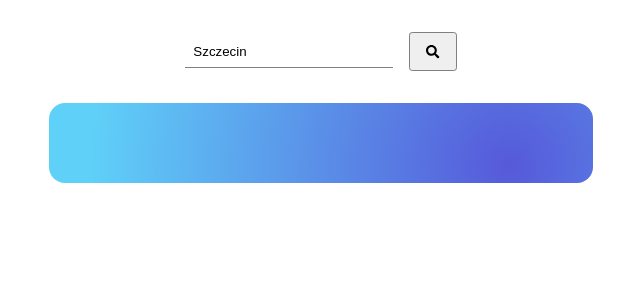
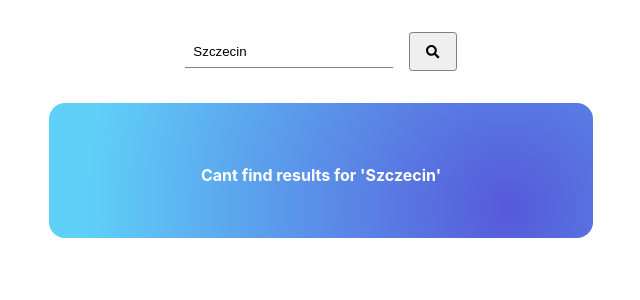
Before and after one commit to b-jakubowski/weather-dashboard, a React (Create React App) app: page / in a window 1280 px wide. Shown: the top 300 px of the page, without its empty margins (319-959 px from the left). Built offline with nearby package versions, Linux system fonts and the light colour scheme; no server answers.

Commit message:
Fixed search error handling

```diff
--- a/src/components/Forecast.js
+++ b/src/components/Forecast.js
@@ -59,7 +59,7 @@ const Forecast = ({ forecast }) => {
   useEffect(() => {
     setChart()
     // eslint-disable-next-line
-  }, []);
+  }, [forecast]);
 
 
   return (
--- a/src/containers/WeatherContainer.js
+++ b/src/containers/WeatherContainer.js
@@ -14,6 +14,11 @@ const Container = styled.div`
   );
   border-radius: 1rem;
   padding: 2rem;
+`
+
+const NotFoundText = styled.h4`
+  color: white;
+  text-align: center;
 `
 
 const WeatherContainer = () => {
@@ -39,15 +44,19 @@ const WeatherContainer = () => {
       ) : (
         <Container>
           <City name={weather.name} coord={weather.coord} />
-          {weather.main && (
+          {forecast.temp && weather.main ? (
+            <>
               <Weather
                 temp={weather.main.temp}
                 humidity={weather.main.humidity}
                 pressure={weather.main.pressure}
                 sun={weather.sys}
               />
+              <Forecast forecast={forecast} />
+            </>
+          ) : (
+            <NotFoundText>Cant find results for '{city}'</NotFoundText>
           )}
-          {forecast && <Forecast forecast={forecast} />}
         </Container>
       )}
     </>
--- a/src/hooks/useWeather.js
+++ b/src/hooks/useWeather.js
@@ -5,6 +5,7 @@ function mapForecast(weatherData) {
   const minTempByDay = {}
   const matchDate = /^\d{4}-\d*-\d*/g
 
+  if (weatherData.city) {
     weatherData.list.forEach(forecast => {
       const today = new Date().toString().split(' ')[0]
       const dateKey = new Date(forecast.dt_txt.match(matchDate))
@@ -24,6 +25,7 @@ function mapForecast(weatherData) {
           break
       }
     })
+  }
 
   return {
     temp: getExtremeTemp(tempByDay, 'max'),
```
Lines whose indentation alone changed are shown as unchanged.
